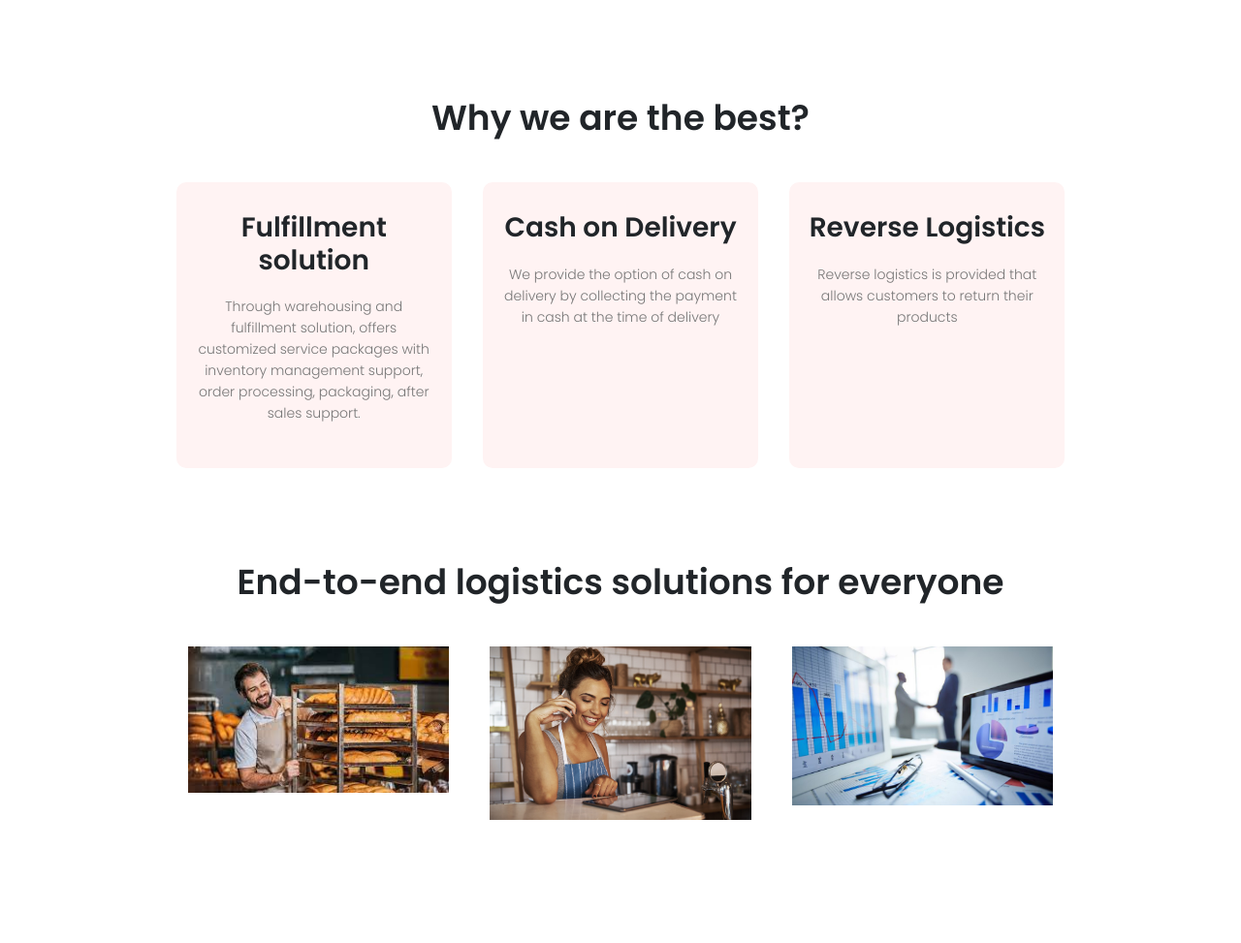
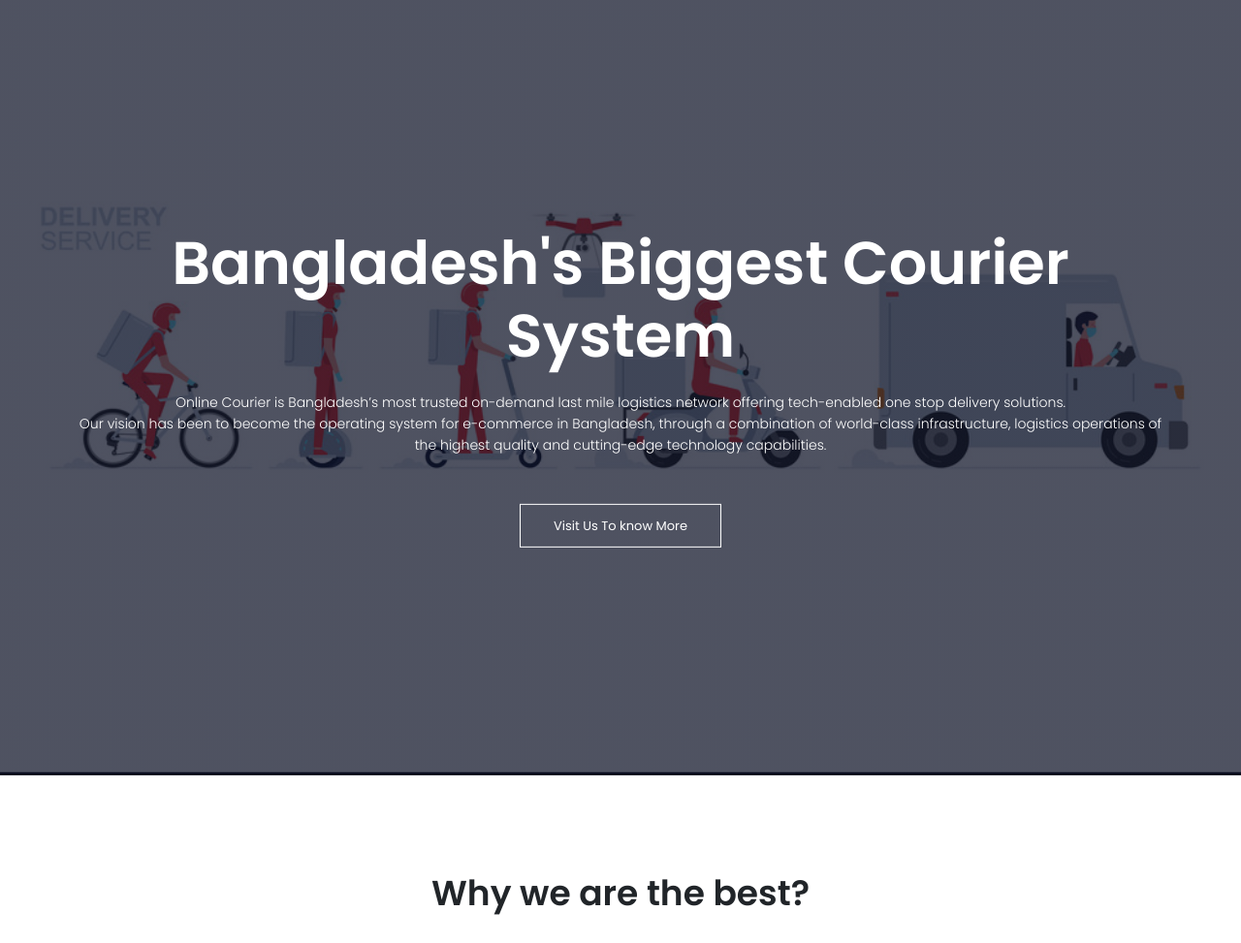
Before and after one commit to Jaber-Al-Siam/Online-Courier-Service-Management, a Django app: page / in a window 1280 px wide. Shown: the part 201-1174 px from the top of the page at 97% size. Run offline with Django 3.2, Linux system fonts and the light colour scheme; some libraries are stand-ins or nearby versions.

Commit message:
added section from base

```diff
--- a/templates/index.html
+++ b/templates/index.html
@@ -2,7 +2,19 @@
 
 {% block title %} Home {% endblock %}
 
-{% block content %}
+{% block body %}
+    <section class="header">
+        <div class = "text-box">
+            <h1>Bangladesh's Biggest Courier System</h1>
+            <p>
+                Online Courier is Bangladesh’s most trusted on-demand last mile logistics network offering
+                tech-enabled one stop delivery solutions.<br> Our vision has been to become the operating
+                system for e-commerce in Bangladesh, through a combination of world-class infrastructure,
+                logistics operations of the highest quality and cutting-edge technology capabilities.
+            </p>
+            <a href="" class="hero-btn">Visit Us To know More</a>
+        </div>
+    </section>
 	<!-- Reasons -->
 	<section class = "reasons">
 		<h1> Why we are the best?</h1>
```
